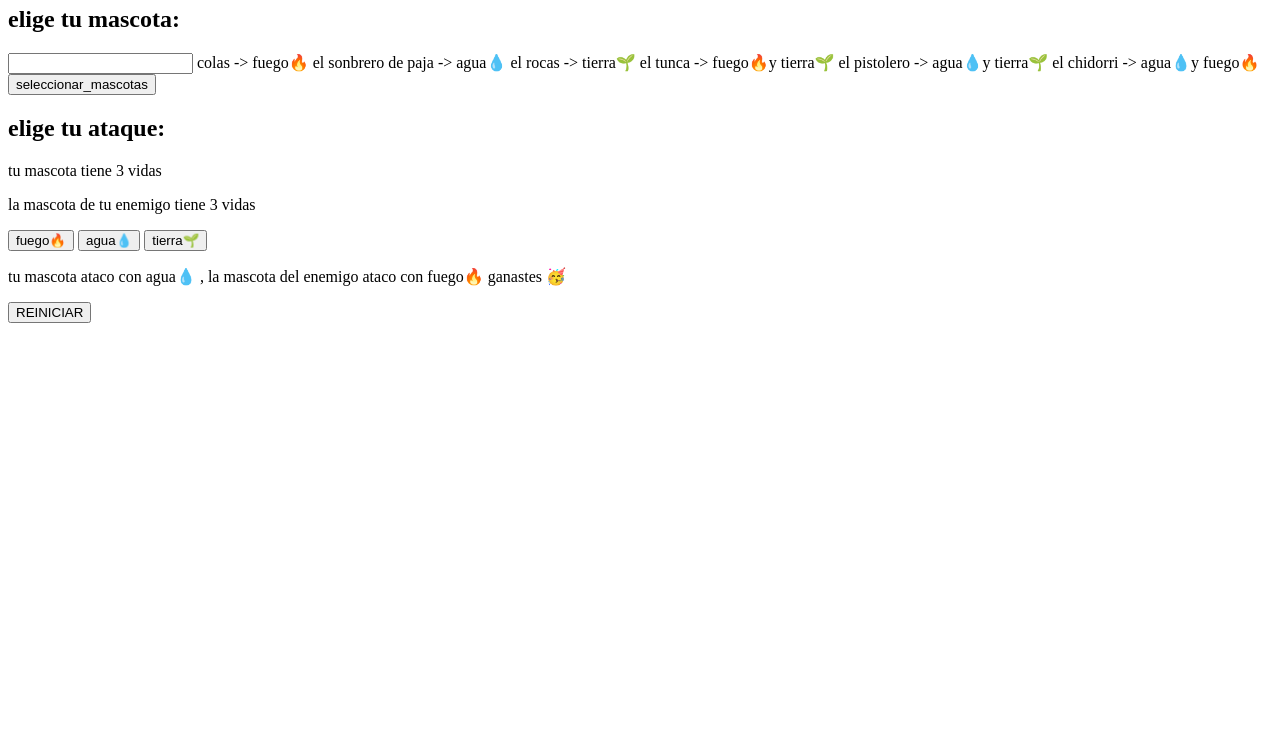
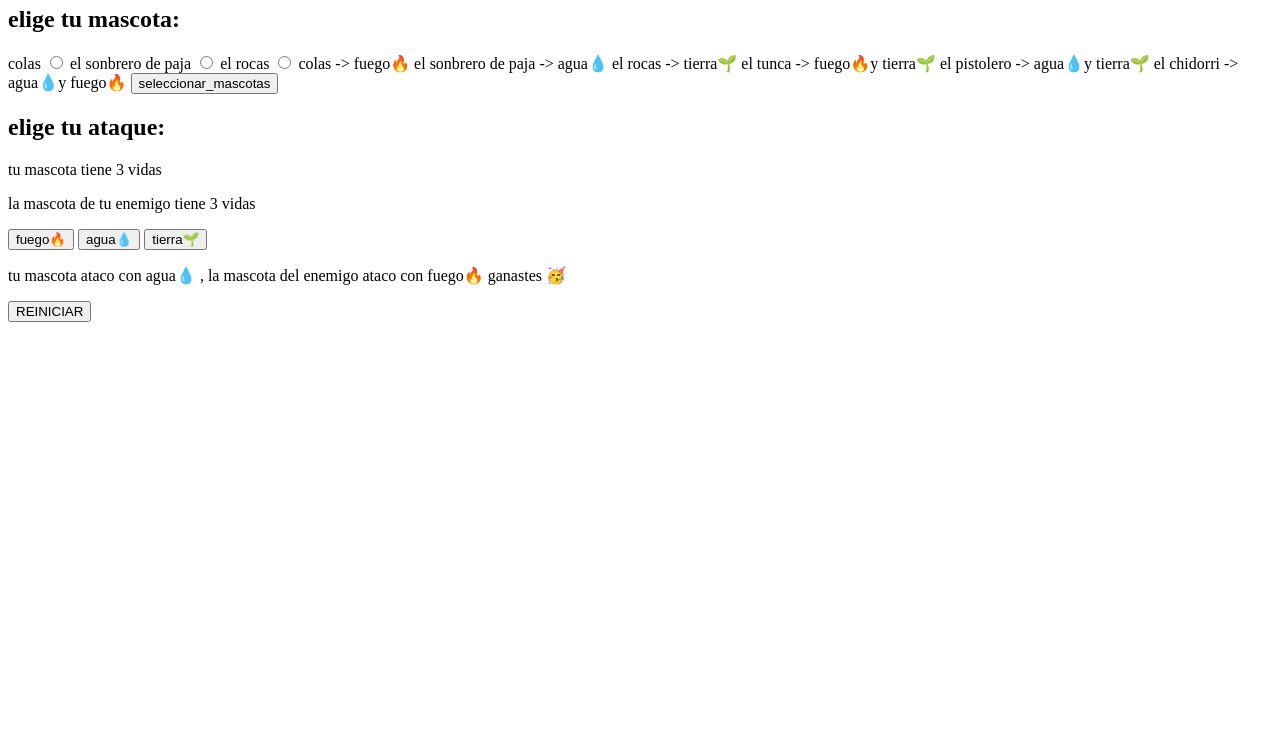
Before and after one commit to isaicla/programacion_1, a plain HTML site: page mokipen/juego_mekipen.html in a window 1280 px wide. Shown: the part 61-800 px from the top of the page. Drawn offline with Linux system fonts and the light colour scheme.

Commit message:
hoy estoy aciendo um juego y voy por la clase 17

```diff
--- a/mokipen/juego_mekipen.html
+++ b/mokipen/juego_mekipen.html
@@ -8,7 +8,14 @@
         <section id ="seleccionar_mascotas">
           <h2>elige tu mascota: </h2>
 
-          <input/>
+          <label >colas</label>
+          <input type="radio" name="mascota" id="colas"/>
+
+             <label>el sonbrero de paja</label>
+          <input type="radio" name="mascota" id="  el sonbrero de paja"/>
+
+            <label>el rocas</label>
+          <input type="radio" name="mascota" id="el rocas"/>
 
           colas -> fuego🔥
 
```
